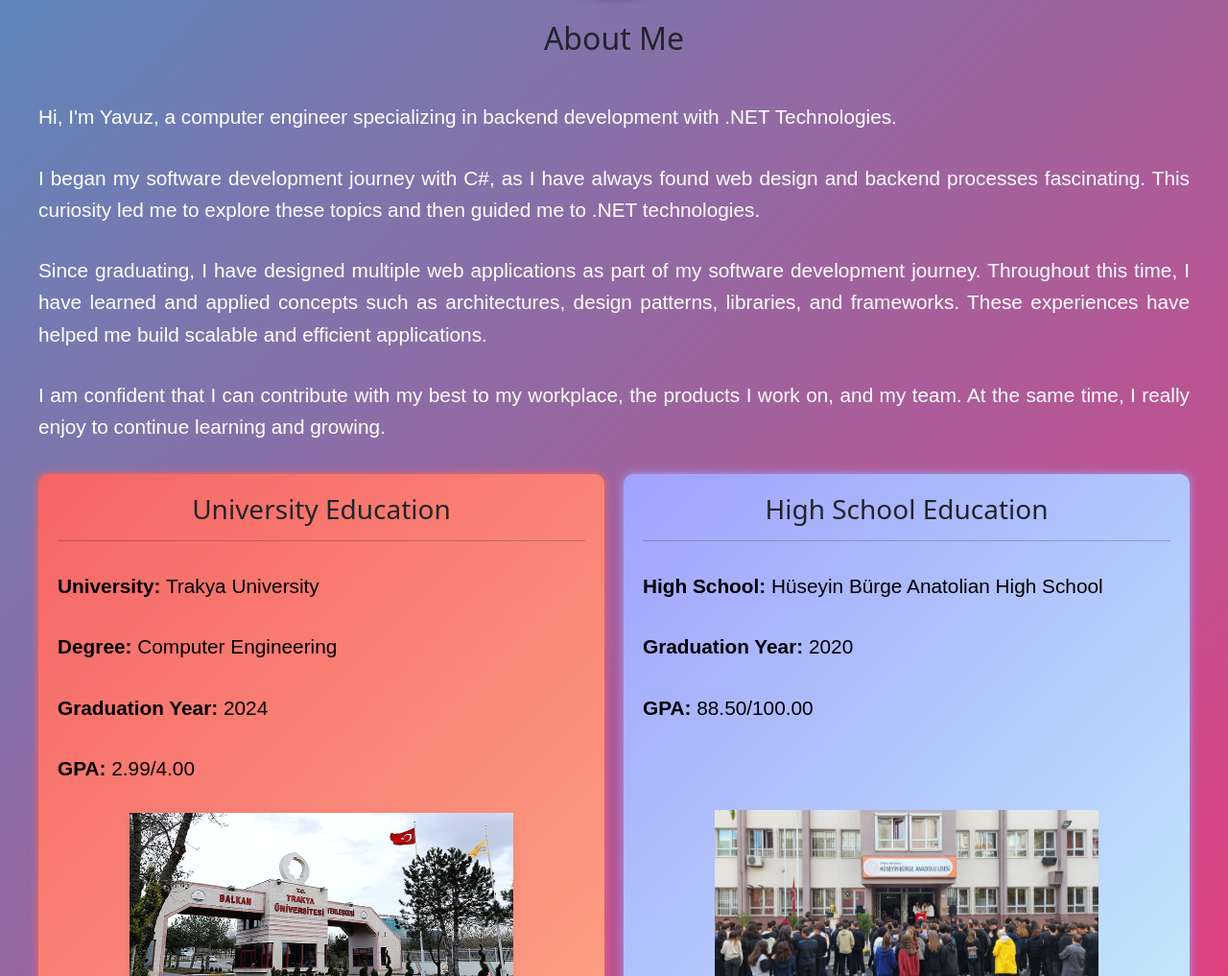
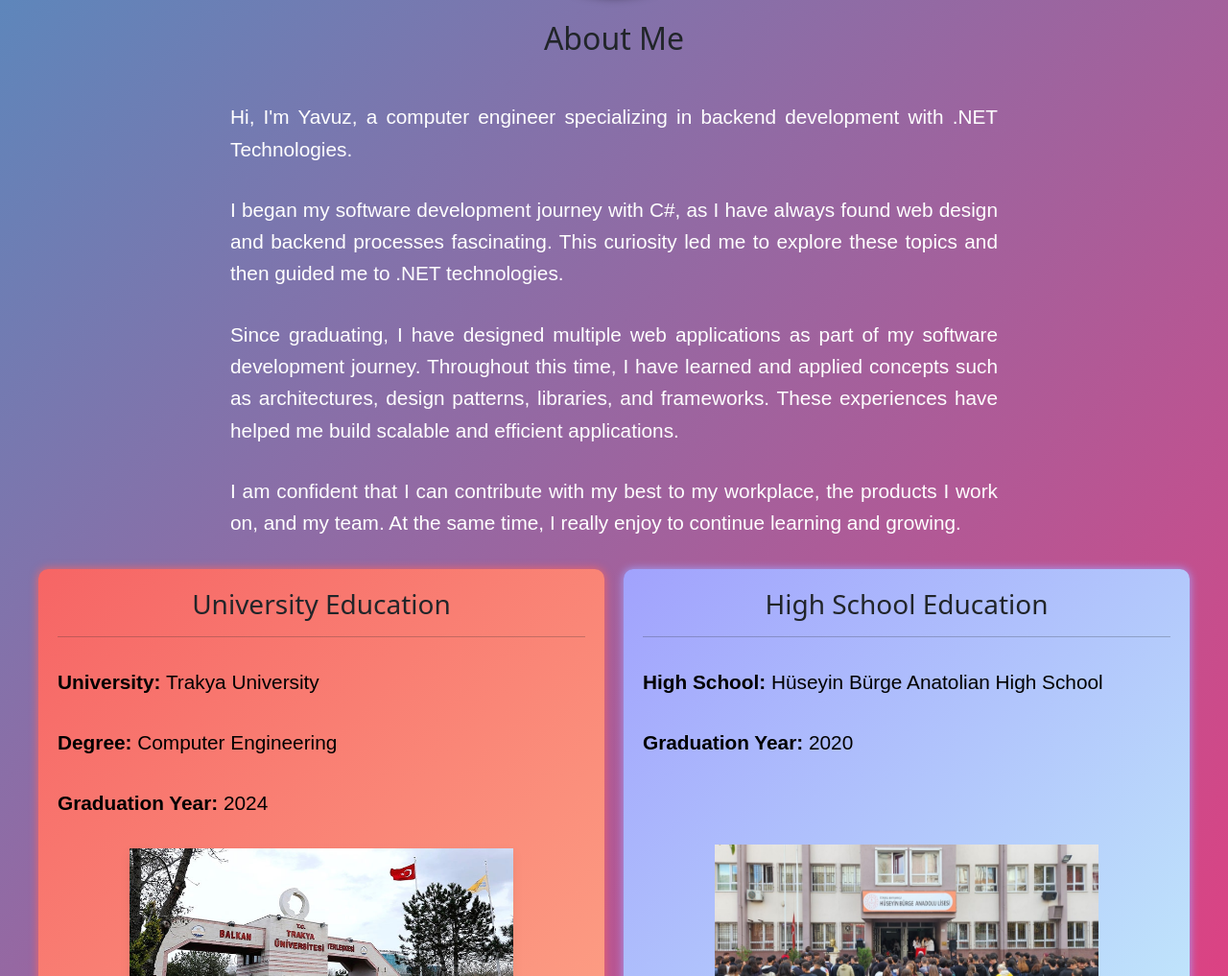
Before and after one commit to YavuzahmetR/digital-resume, a website: page public/index.html in a window 1280 px wide. Shown: the part 1121-2138 px from the top of the page at 96% size. Drawn offline with nearby package versions, Linux system fonts and the light colour scheme.

Commit message:
revise on texts

```diff
--- a/public/css/style.css
+++ b/public/css/style.css
@@ -134,6 +134,21 @@ header {
   100% {
     background-position: 0% 50%;
   }
+}
+
+
+.about-me-text {
+  max-width: 800px;
+  margin: 0 auto;
+  text-align: center;
+}
+
+.about-me-text p {
+  font-size: 1.3rem;
+  line-height: 1.6;
+  color: #fff;
+  margin: 30px 0;
+  font-family: "Arial", sans-serif;
 }
 
 .about-me p {
--- a/public/index.html
+++ b/public/index.html
@@ -70,6 +70,7 @@
       </div>
       <br />
       <h2 class="pb-3">About Me</h2>
+      <div class="about-me-text">
         <p>
           Hi, I'm Yavuz, a computer engineer specializing in backend development
           with .NET Technologies.
@@ -93,6 +94,9 @@
           products I work on, and my team. At the same time, I really enjoy to
           continue learning and growing.
         </p>
+
+      </div>
+
       <div class="education-wrapper">
         <div class="school-info-university">
           <h3>University Education</h3>
@@ -100,7 +104,6 @@
           <p><strong>University:</strong> Trakya University</p>
           <p><strong>Degree:</strong> Computer Engineering</p>
           <p><strong>Graduation Year:</strong> 2024</p>
-          <p><strong>GPA:</strong> 2.99/4.00</p>
           <a href="https://bilmuh.trakya.edu.tr/" target="_blank">
             <img
               src="./images/universite.jpg"
@@ -117,7 +120,6 @@
             <strong>High School:</strong> Hüseyin Bürge Anatolian High School
           </p>
           <p><strong>Graduation Year:</strong> 2020</p>
-          <p><strong>GPA:</strong> 88.50/100.00</p>
           <a href="https://huseyinburge.meb.k12.tr/" target="_blank"
             ><img
               src="./images/30185816_whatsappimage20241030at14.18.34.jpg"
```
Lines whose indentation alone changed are shown as unchanged.
